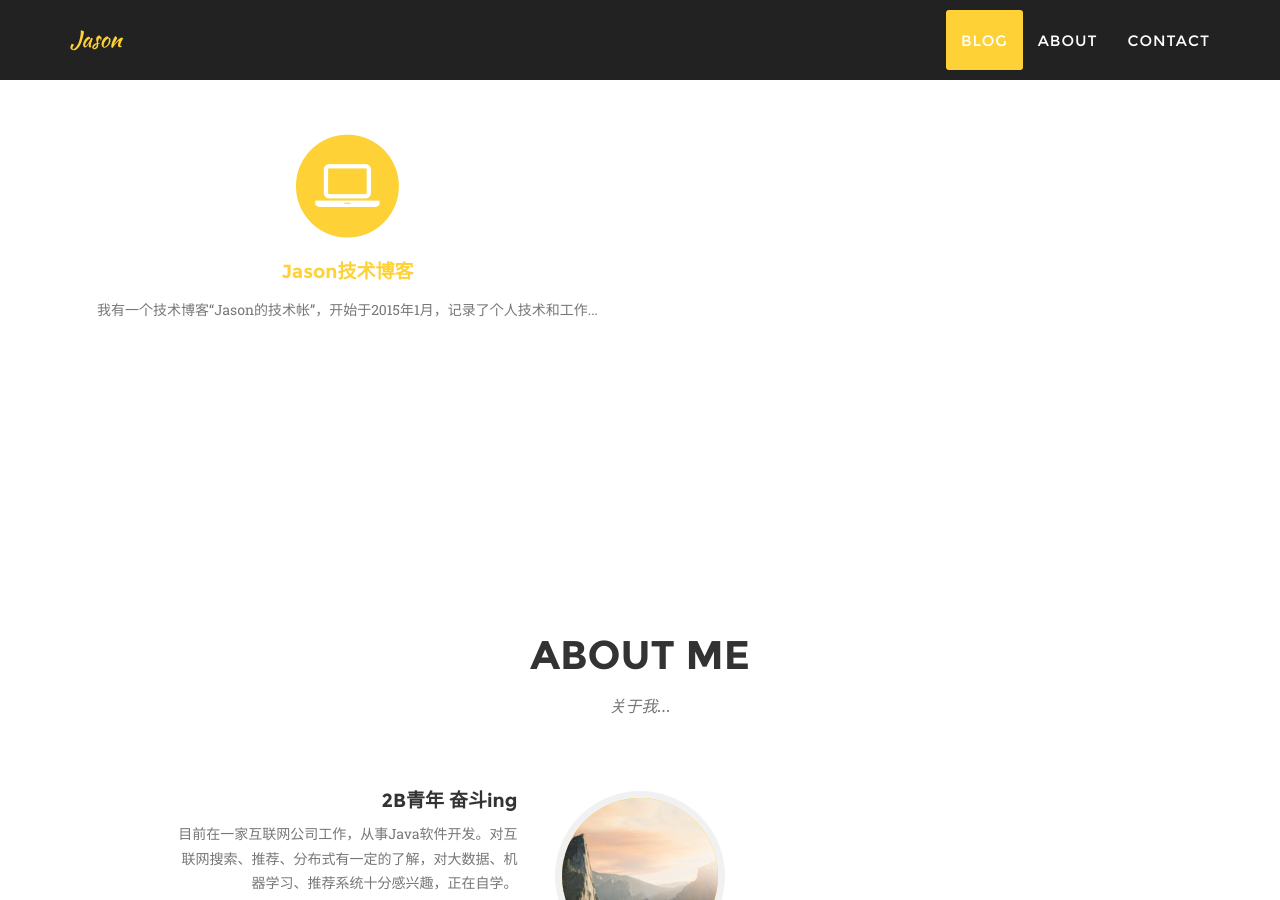
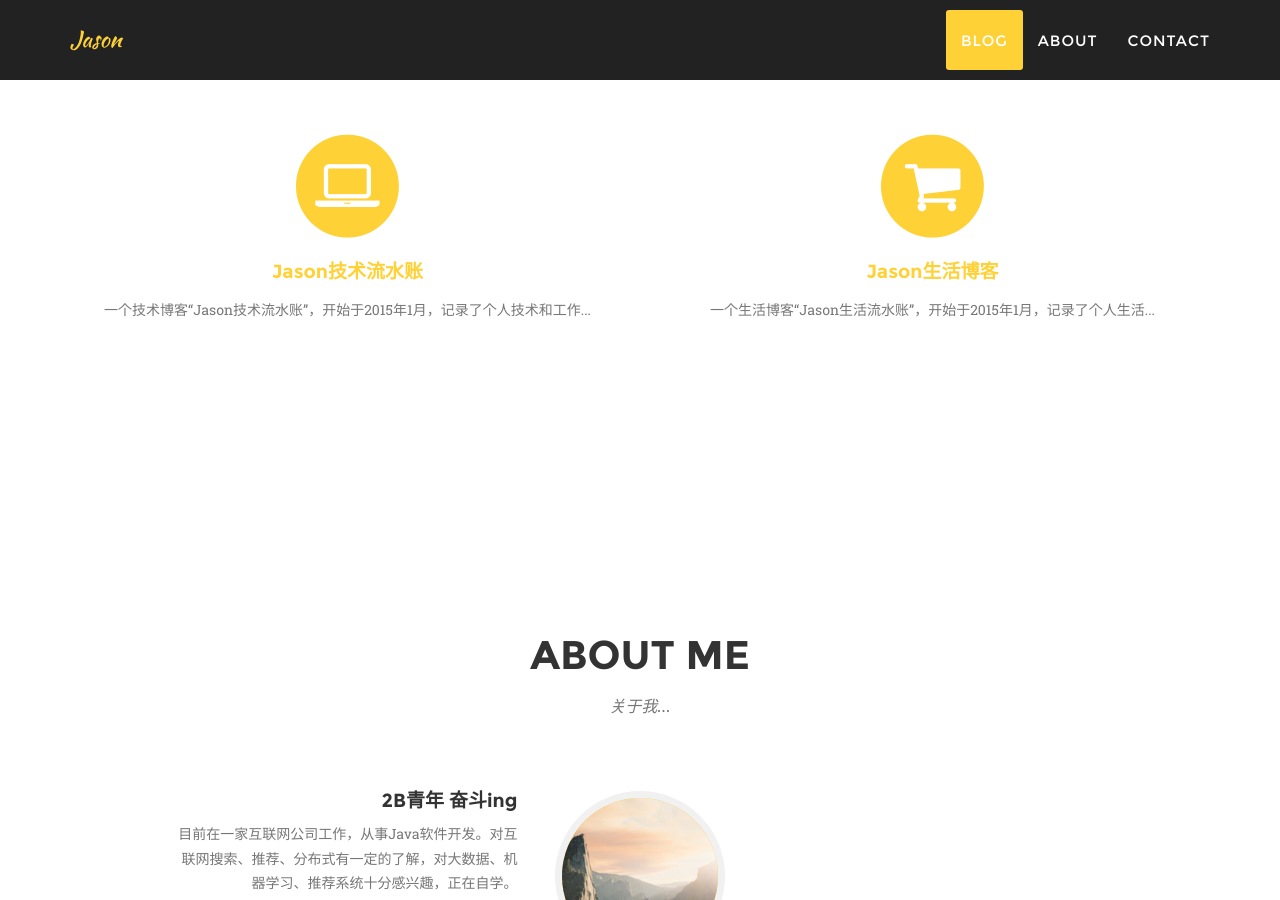
Before and after one commit to jasonsoso/jasonsoso.github.io, a Jekyll site: the page built from index.html, in a window 1280 px wide and 900 px high, scrolled down 908 px. Built offline with Jekyll 4.4.1, drawn with Linux system fonts in a browser that asks for light colours; comment, search, counter and statistics services are not loaded.

Commit message:
add life

```diff
--- a/_includes/blog.html
+++ b/_includes/blog.html
@@ -16,10 +16,10 @@
                         <i class="fa fa-laptop fa-stack-1x fa-inverse"></i>
                         </a>
                     </span>
-                    <h4 class="service-heading"><a target="_blank" href="{{ "/tech" | prepend: site.baseurl }}">Jason技术博客</a></h4>
-                    <p class="text-muted">我有一个技术博客“Jason的技术帐”，开始于2015年1月，记录了个人技术和工作...</p>
+                    <h4 class="service-heading"><a target="_blank" href="{{ "/tech" | prepend: site.baseurl }}">Jason技术流水账</a></h4>
+                    <p class="text-muted">一个技术博客“Jason技术流水账”，开始于2015年1月，记录了个人技术和工作...</p>
                 </div>
-<!--
+
                 <div class="col-md-6">
                     <span class="fa-stack fa-4x">
                        <a target="_blank"  href="{{ "/lift" | prepend: site.baseurl }}">
@@ -28,9 +28,10 @@
                         </a>
                     </span>
                     <h4 class="service-heading"><a target="_blank" href="{{ "/lift" | prepend: site.baseurl }}">Jason生活博客</a></h4>
-                     <p class="text-muted">我有一个生活博客“Jason的生活帐”，开始于2014年11月，记录了个人生活...</p>
+                     <p class="text-muted">一个生活博客“Jason生活流水账”，开始于2015年1月，记录了个人生活...</p>
 
-                </div> -->
+                </div>
+
 
             </div>
         </div>
```
